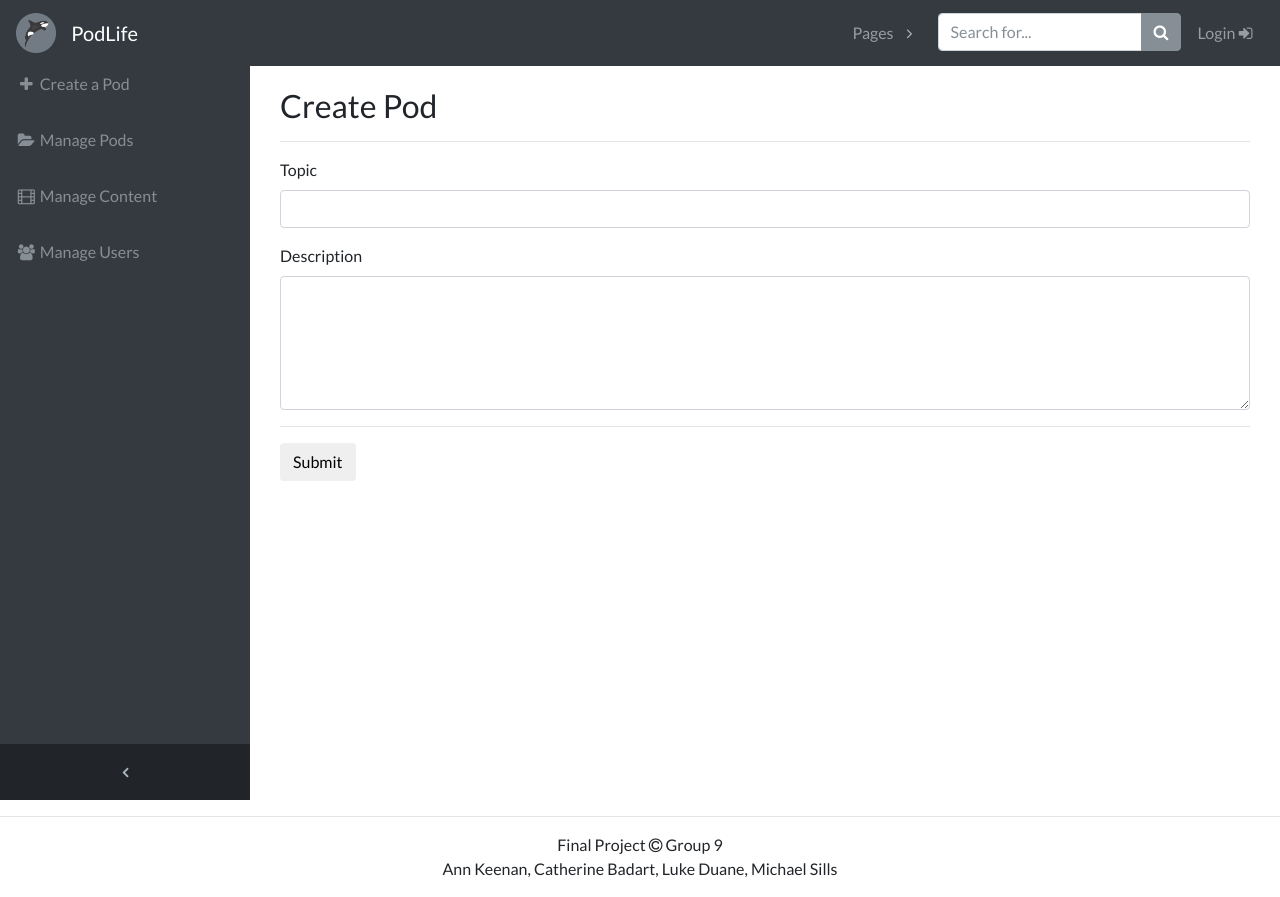
After one commit to WebApps-Group09/Project, a Django app: page /control/topic/create/ in a window 1280 px wide. The commit adds this page. Run offline with Django 3.2, Linux system fonts and the light colour scheme; some libraries are stand-ins or nearby versions.

Commit message:
Add admin panel with create topic options

```diff
--- a/podlife/models.py
+++ b/podlife/models.py
@@ -11,12 +11,13 @@ def file_path(instance, filename):
 
 class Topics(models.Model):
     topic = models.CharField(max_length=40, unique=True, blank=False)
-    description = models.TextField(null=True)
+    description = models.TextField(blank=True)
     num_podcasts = models.IntegerField(default=0, editable=False)
+    num_subscribers = models.IntegerField(default=0, editable=False)
 
 class PodcastsManager(models.Manager):
     def random(self):
-        count=self.aggregate(ids=Count('id'))['ids']
+        count = self.aggregate(ids=Count('id'))['ids']
         if count > 0:
             random_index=randint(0, count - 1)
             return self.all()[random_index]
@@ -26,7 +27,7 @@ class PodcastsManager(models.Manager):
 class Podcasts(models.Model):
     slugfield = models.SlugField(max_length=200, unique=True, editable=False)
     title = models.CharField(max_length=200, blank=False)
-    description = models.TextField(null=True)
+    description = models.TextField(blank=True)
     audio_file = models.FileField(upload_to=file_path, null=True)
     file_type = models.CharField(max_length=3, choices=(('WAV', '.wav'), ('MP3', '.mp3')), default='WAV')
     file_path = models.CharField(max_length=220, null=True, editable=False)
@@ -40,7 +41,7 @@ class Podcasts(models.Model):
     created = models.DateTimeField(default=timezone.now, editable=False)
     updated = models.DateTimeField(default=timezone.now, editable=False)
 
-    objects=PodcastsManager()
+    objects = PodcastsManager()
 
 class Comments(models.Model):
     podcast = models.ForeignKey(Podcasts, on_delete=models.CASCADE)
--- a/podlife/urls.py
+++ b/podlife/urls.py
@@ -5,9 +5,11 @@ from podlife.views import *
 
 urlpatterns = [
   url(r'^$', HomePage.as_view(), name='home'),
-  url(r'^topic/', include([
-    url(r'^$', ManageTopics.as_view(), name='manage_topics'),
-    url(r'^create/', CreateTopic.as_view(), name='create_topic'),
+  url(r'^control/', include([
+    url(r'^topic/', include ([
+      url(r'^$', ManageTopics.as_view(), name='manage_topics'),
+      url(r'^create/$', CreateTopic.as_view(), name='create_topic'),
+    ])),
   ])),
   url(r'^list/$', PodcastList.as_view(), name='list'),
   url(r'^random/$', random, name='random'),
@@ -20,6 +22,6 @@ urlpatterns = [
       url(r'^(?P<slugfield>[\w-]+)/', PodcastUpdate.as_view()),
     ])),
     url(r'^upload/$', PodcastUpload.as_view(), name='upload_podcast'),
-    url(r'^settings/', UserSettings.as_view(), name='settings')
+    url(r'^settings/$', UserSettings.as_view(), name='settings')
   ])),
 ]
--- a/podlife/views.py
+++ b/podlife/views.py
@@ -1,6 +1,6 @@
 from django.contrib.auth.mixins import LoginRequiredMixin, PermissionRequiredMixin
 from django.contrib.auth.models import User
-from django.http import HttpResponseRedirect
+from django.http import HttpResponseRedirect, HttpResponse
 from django.utils import timezone
 from django.views.generic import TemplateView, ListView, CreateView, UpdateView
 
@@ -17,7 +17,9 @@ class ManageTopics(ListView):
 class CreateTopic(CreateView):
   template_name = 'create_topic.html'
   model = Topics
-  fields = ['topic']
+  slug_field = 'topic'
+  success_url = '/control/topic/'
+  fields = ['topic', 'description']
 
 ## Main Pages
 
--- a/static/css/sb-admin/sb-admin.css
+++ b/static/css/sb-admin/sb-admin.css
@@ -106,7 +106,7 @@ body.fixed-nav {
 
 @media (min-width: 992px) {
   #mainNav .navbar-brand {
-    width: 250px; }
+    /*width: 250px;*/ }
   #mainNav .navbar-collapse {
     overflow: visible;
     max-height: none; }
--- a/templates/admin/create_topic.html
+++ b/templates/admin/create_topic.html
@@ -0,0 +1,25 @@
+{% extends "admin_panel.html" %}
+{% block title %}Create Pod{% endblock %}
+
+{% block content %}
+<div class="container-fluid">
+  <h2>Create Pod</h2>
+  <hr>
+  <form method="post">
+    {% csrf_token %}
+    <div class="form-group">
+      <label class="control-label" for="id_topic">{{ form.topic.label }}</label>
+      <input type="text" name="topic" class="form-control" id="id_topic" maxlength="40" required />
+    </div>
+    <div class="form-group">
+      <label class="control-label" for="id_description">{{ form.description.label }}</label>
+      <textarea name="description" rows="5" class="form-control" id="id_description" cols="40"></textarea>
+    </div>
+    <hr>
+    <div class="form-group">
+      <input class="btn btn-default" type="submit" value="Submit" />
+      <input type="hidden" name="Next" value="{{ next }}" />
+    </div>
+  </form>
+</div>
+{% endblock %}
--- a/templates/dashboard/podcast_form.html
+++ b/templates/dashboard/podcast_form.html
@@ -20,8 +20,8 @@
           <input type="text" name="title" {% if form.title.value %}value="{{ form.title.value }}"{% endif %} class="form-control" id="id_title" required maxlength="200" />
         </div>
         <div class="form-group">
-          <label class="control-label" for="id_content">{{ form.description.label }}</label>
-          <textarea name="content" cols="40" class="form-control" id="id_content" rows="7" >{% if form.description.value %}{{ form.description.value }}{% endif %}</textarea>
+          <label class="control-label" for="id_description">{{ form.description.label }}</label>
+          <textarea name="description" cols="40" class="form-control" id="id_description" rows="7" >{% if form.description.value %}{{ form.description.value }}{% endif %}</textarea>
         </div>
       </div>
       <div class="col-sm-6">
--- /dev/null
+++ b/templates/layouts/admin_panel.html
@@ -0,0 +1,54 @@
+{% extends "base.html" %}
+{% load staticfiles %}
+{% block title %}Content Management{% endblock %}
+
+{% block css %}
+{% endblock %}
+
+{% block sidebar %}
+<ul class="navbar-nav navbar-sidenav">
+  <li class="nav-item" data-toggle="tooltip" data-placement="right" title="Upload">
+    <a class="nav-link" href="{% url 'create_topic' %}">
+      <i class="fa fa-fw fa-plus"></i>
+      <span class="nav-link-text">Create a Pod</span>
+    </a>
+  </li>
+  <li class="nav-item" data-toggle="tooltip" data-placement="right" title="Statistics">
+    <a class="nav-link" href="{% url 'manage_topics' %}">
+      <i class="fa fa-fw fa-folder-open"></i>
+      <span class="nav-link-text">Manage Pods</span>
+    </a>
+  </li>
+  <li class="nav-item" data-toggle="tooltip" data-placement="right" title="Statistics">
+    <a class="nav-link" href="#">
+      <i class="fa fa-fw fa-film"></i>
+      <span class="nav-link-text">Manage Content</span>
+    </a>
+  </li>
+  <li class="nav-item" data-toggle="tooltip" data-placement="right" title="Statistics">
+    <a class="nav-link" href="/admin/auth/user/">
+      <i class="fa fa-fw fa-users"></i>
+      <span class="nav-link-text">Manage Users</span>
+    </a>
+  </li>
+</ul>
+<ul class="navbar-nav sidenav-toggler">
+  <li class="nav-item">
+    <a class="nav-link text-center" id="sidenavToggler">
+      <i class="fa fa-fw fa-angle-left"></i>
+    </a>
+  </li>
+</ul>
+{% endblock %}
+
+{% block body %}
+  <div class="content-wrapper">
+    <div class="container-fluid content">
+      {% block content %}
+      {% endblock %}
+    </div>
+  </div>
+{% endblock %}
+
+{% block js %}
+{% endblock %}
--- a/templates/layouts/base.html
+++ b/templates/layouts/base.html
@@ -36,15 +36,6 @@
     {% block sidebar %}
     {% endblock %}
       <ul class="navbar-nav ml-auto">
-        {% if user.is_superuser %}
-        <li class="nav-item dropdown">
-          <a class="nav-link dropdown-toggle mr-lg-2" id="adminDropdown" href="#" data-toggle="dropdown" aria-haspopup="true" aria-expanded="false">Admin</a>
-          <div class="dropdown-menu" aria-labelledby="adminDropdown">
-            <a class="dropdown-item" href="{% url 'manage_topics' %}">Manage Pods</a>
-            <a class="dropdown-item" href="{% url 'create_topic' %}">Create a Pod</a>
-          </div>
-        </li>
-        {% endif %}
         <li class="nav-item dropdown">
           <a class="nav-link dropdown-toggle mr-lg-2" id="pagesDropdown" href="#" data-toggle="dropdown" aria-haspopup="true" aria-expanded="false">Pages</a>
           <div class="dropdown-menu" aria-labelledby="pagesDropdown">
@@ -54,7 +45,20 @@
             {% endif %}
           </div>
         </li>
-        {% if user.is_authenticated %}
+        {% if user.is_superuser %}
+        <li class="nav-item dropdown">
+          <a class="nav-link dropdown-toggle mr-lg-2" id="adminDropdown" href="#" data-toggle="dropdown" aria-haspopup="true" aria-expanded="false">Admin</a>
+          <div class="dropdown-menu" aria-labelledby="adminDropdown">
+            <h6 class="dropdown-header">Create</h6>
+            <a class="dropdown-item" href="{% url 'create_topic' %}">New Pod</a>
+            <div class="dropdown-divider"></div>
+            <h6 class="dropdown-header">Manage</h6>
+            <a class="dropdown-item" href="{% url 'manage_topics' %}">Pods</a>
+            <a class="dropdown-item" href="#">Content</a>
+            <a class="dropdown-item" href="/admin/auth/user/">Users</a>
+          </div>
+        </li>
+        {% elif user.is_authenticated %}
         <li class="nav-item dropdown">
           <a class="nav-link dropdown-toggle mr-lg-2" id="dashboardDropdown" href="#" data-toggle="dropdown" aria-haspopup="true" aria-expanded="false">User</a>
           <div class="dropdown-menu" aria-labelledby="dashboardDropdown">
@@ -138,7 +142,7 @@
   <footer>
     <hr>
     <p class="text-center">
-      Final Project &copy; Group 9<br>
+      Final Project <i class="fa fa-copyright" aria-hidden="true"></i> Group 9<br>
       Ann Keenan, Catherine Badart, Luke Duane, Michael Sills
     </p>
   </footer>
--- a/templates/layouts/content_management.html
+++ b/templates/layouts/content_management.html
@@ -15,7 +15,7 @@
   </li>
   <li class="nav-item" data-toggle="tooltip" data-placement="right" title="Statistics">
     <a class="nav-link" href="{% url 'stats' %}">
-      <i class="fa fa-fw fa-area-chart"></i>
+      <i class="fa fa-fw fa-line-chart"></i>
       <span class="nav-link-text">Statistics</span>
     </a>
   </li>
```
Also changed, not shown: templates/admin/manage_topics.html (+22 -0 lines), podlife/migrations/0003_topics_num_subscribers.py (added), podlife/migrations/0004_auto_20171117_0048.py (added).
